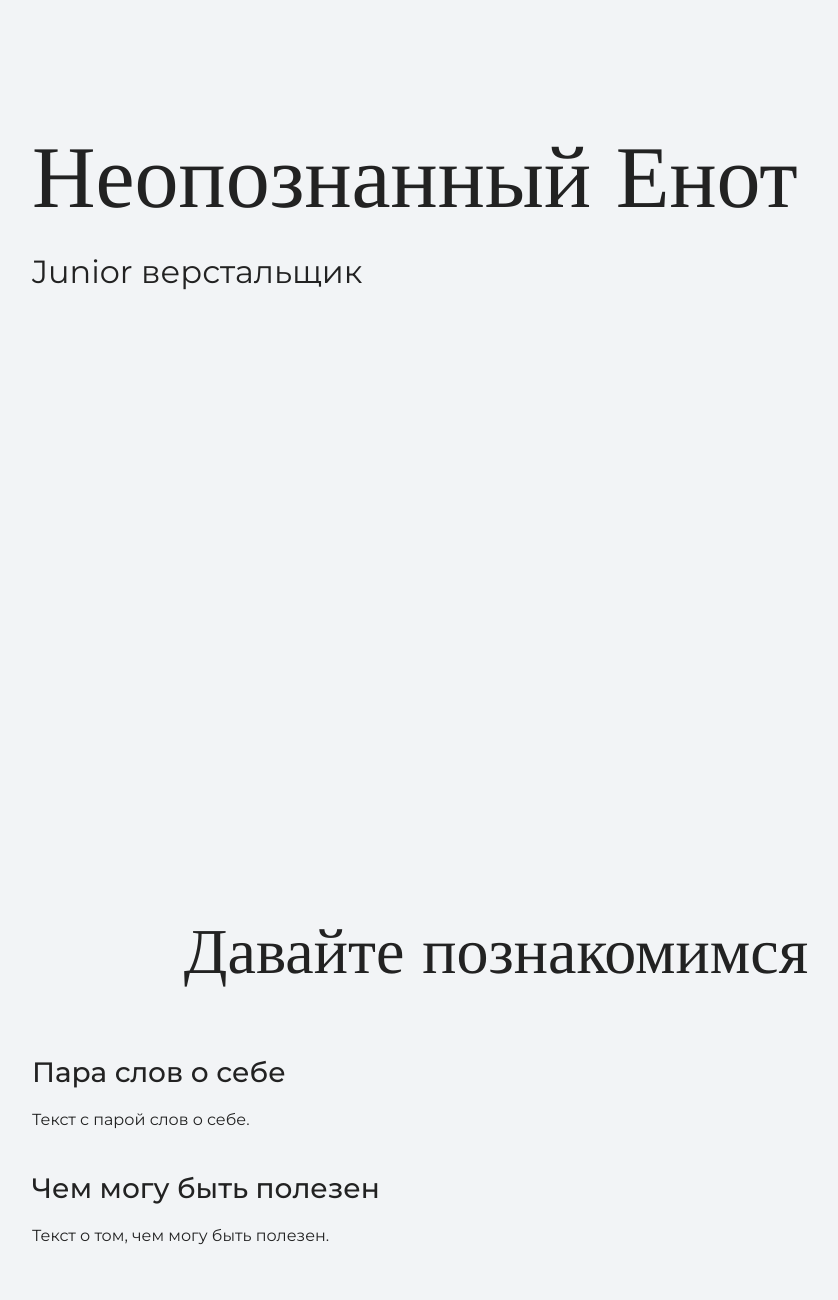
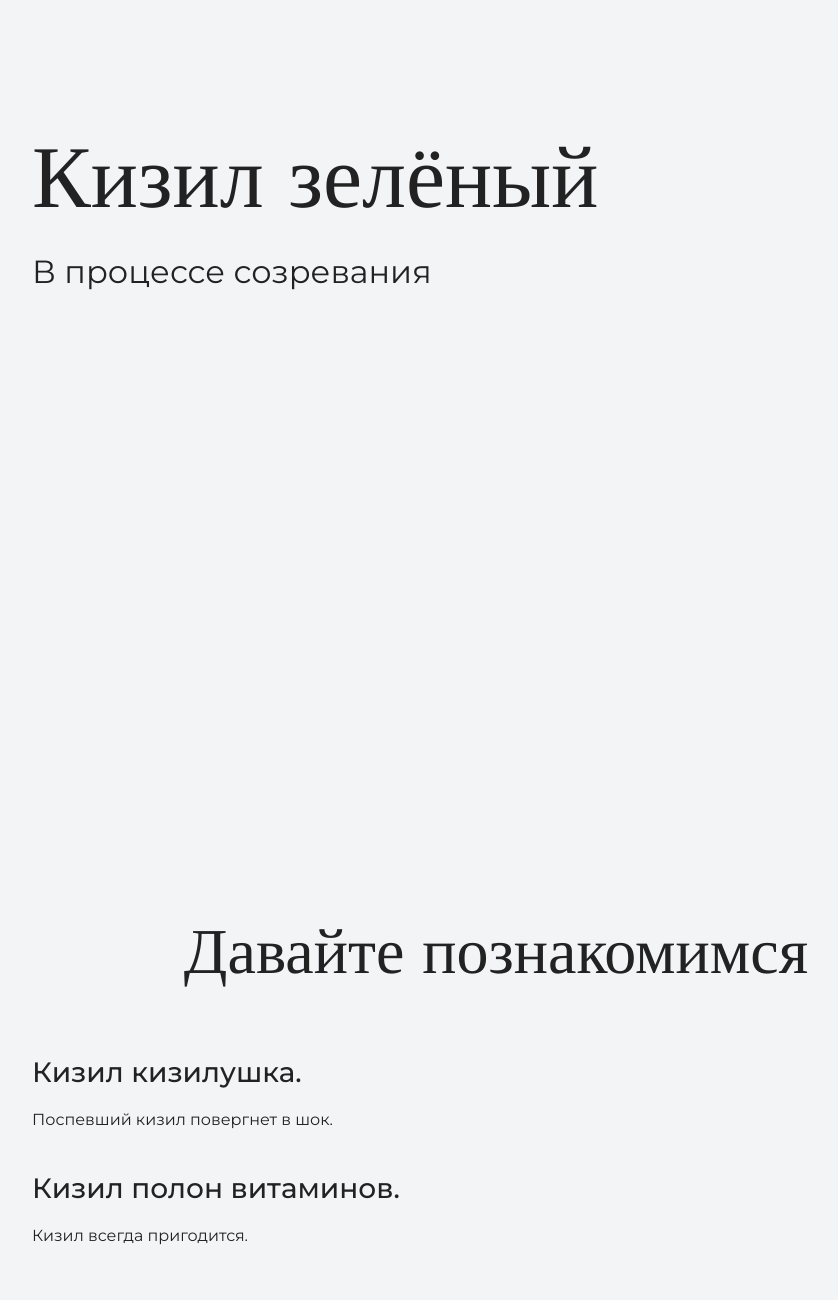
Before and after one commit to KiZZiliK/KiZZiL, a plain HTML site: page portfolio-step-1/index.html in a window 1280 px wide. Shown: the part 120-1420 px from the top of the page, without its empty margins (144-982 px from the left). Drawn offline with nearby package versions, Linux system fonts and the light colour scheme.

Commit message:
Редактирование текста

```diff
--- a/portfolio-step-1/index.html
+++ b/portfolio-step-1/index.html
@@ -13,16 +13,16 @@
     </header>
 <div class="container">
     <section class="hero-image">
-      <h1 class="heading">Неопознанный Енот</h1>
-      <p>Junior верстальщик</p>
+      <h1 class="heading">Кизил зелёный</h1>
+      <p>В процессе созревания</p>
     </section>
 
     <section class="intro">
       <h2 class="subheading">Давайте познакомимся</h2>
-      <h3>Пара слов о себе</h3>
-      <p>Текст с парой слов о себе.</p>
-      <h3>Чем могу быть полезен</h3>
-      <p>Текст о том, чем могу быть полезен.</p>
+      <h3>Кизил кизилушка.</h3>
+      <p>Поспевший кизил повергнет в шок.</p>
+      <h3>Кизил полон витаминов.</h3>
+      <p>Кизил всегда пригодится.</p>
     </section>
 
     <section class="portfolio">
@@ -36,7 +36,7 @@
     </section>
 </div>
     <footer class="page-footer">
-      Контакты в подвале
+      o4enprostoinik@gmail.com
     </footer>
   </body>
 </html>
```
